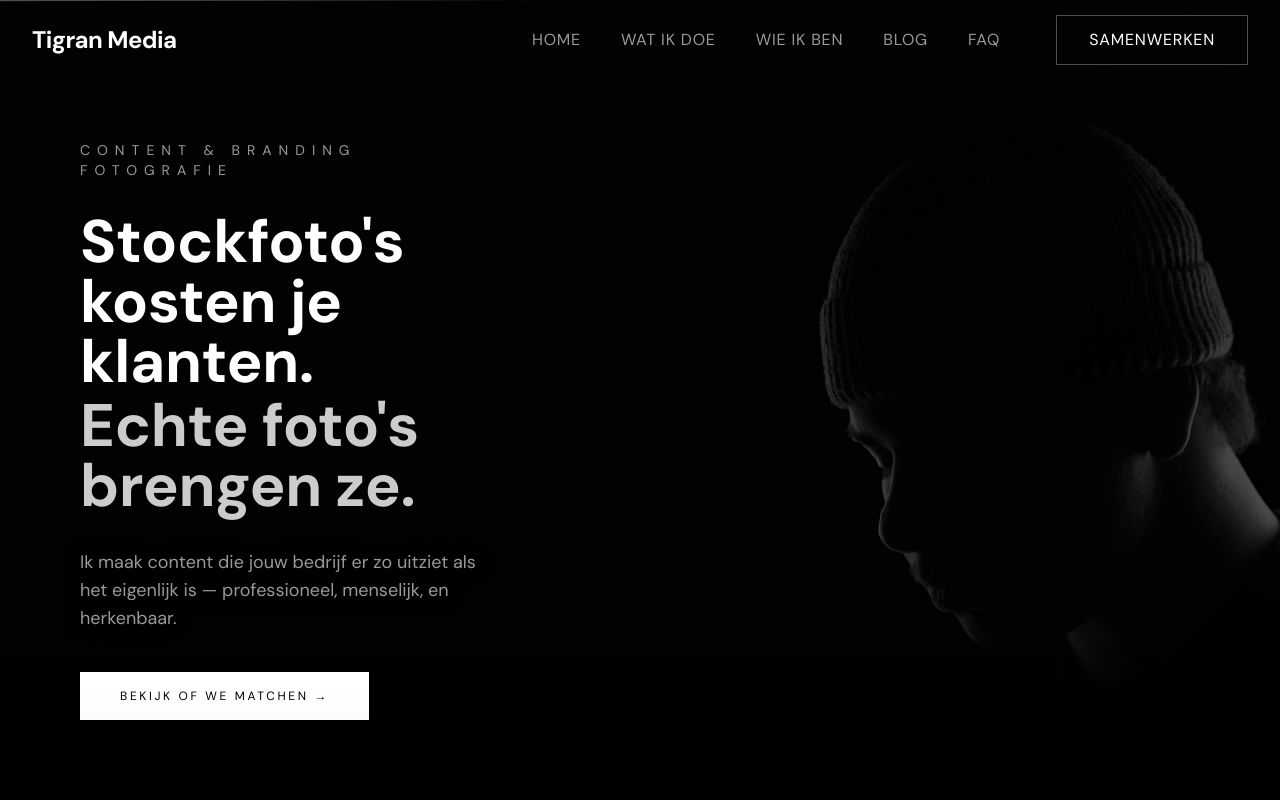
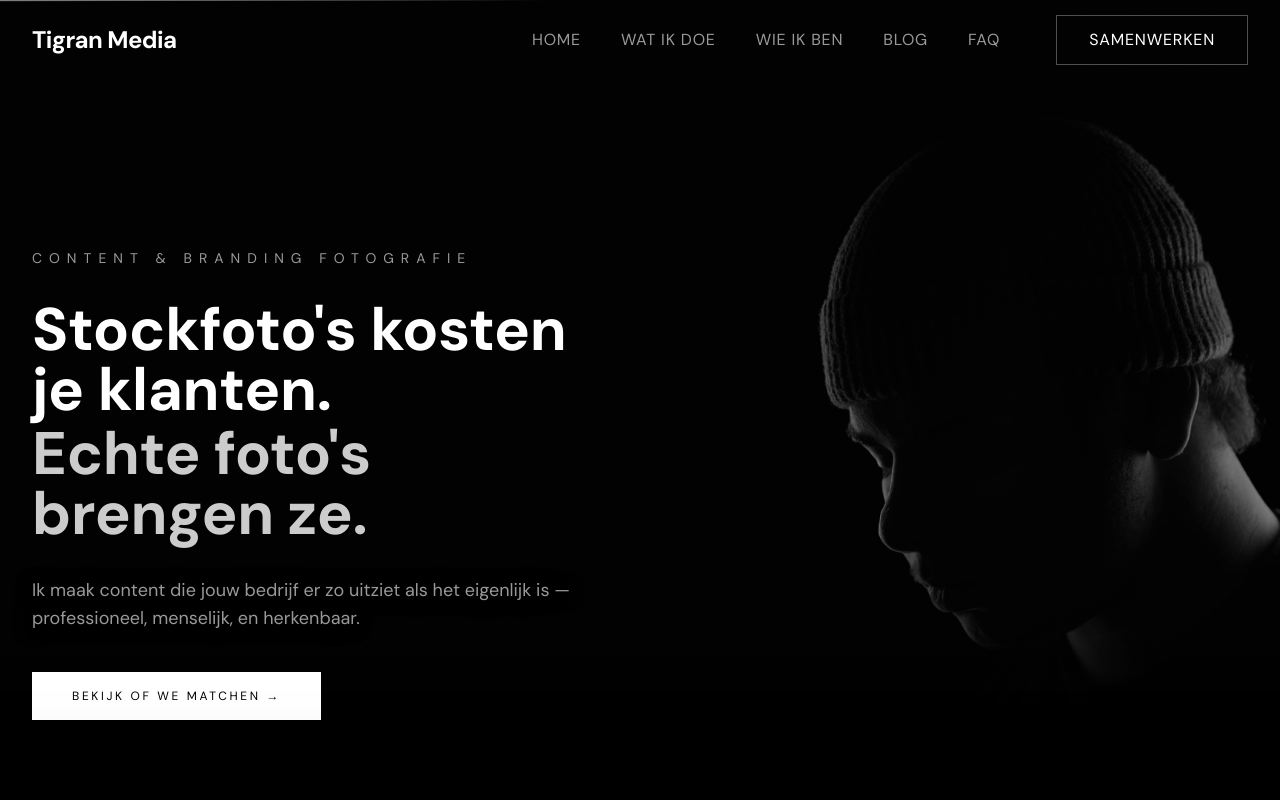
Before and after one commit to s150013Grigor/tigranwebsite, a Next.js app: page / in a window 1280 px wide. Shown: the top 800 px of the page. Built offline with nearby package versions, Linux system fonts and the light colour scheme.

Commit message:
hero text en oppacity fix

```diff
--- a/src/components/Hero.tsx
+++ b/src/components/Hero.tsx
@@ -27,7 +27,7 @@ export default function Hero() {
       />
 
       {/* Dark overlay */}
-      <div className="absolute inset-0 bg-black/[0.65]" />
+      <div className="absolute inset-0 bg-black/[0.45]" />
 
       {/* Film grain texture */}
       <div
@@ -44,7 +44,8 @@ export default function Hero() {
 
       {/* Content — bottom-left aligned */}
       <div className="relative z-20 h-full flex items-end">
-        <div className="w-full max-w-2xl lg:max-w-[45%] mr-auto px-6 sm:px-10 lg:px-20 2xl:px-24 4xl:px-28 pb-20 md:pb-24 lg:pb-20">
+        <div className="w-full max-w-7xl xl:max-w-[1400px] 2xl:max-w-[1600px] 3xl:max-w-[1800px] 4xl:max-w-[85%] 5xl:max-w-[80%] mx-auto px-6 sm:px-10 lg:px-8 2xl:px-12 4xl:px-16 pb-20 md:pb-24 lg:pb-20">
+        <div className="max-w-2xl lg:max-w-[45%]">
 
           <p className="text-white/60 text-xs md:text-sm 2xl:text-base tracking-[0.5em] uppercase mb-8 font-body">
             Content &amp; Branding Fotografie
@@ -73,6 +74,7 @@ export default function Hero() {
             Bekijk of we matchen →
           </Link>
         </div>
+        </div>
       </div>
     </section>
   );
```
Also changed, not shown: 1 other file (tests, documents, lock files or other folders).
